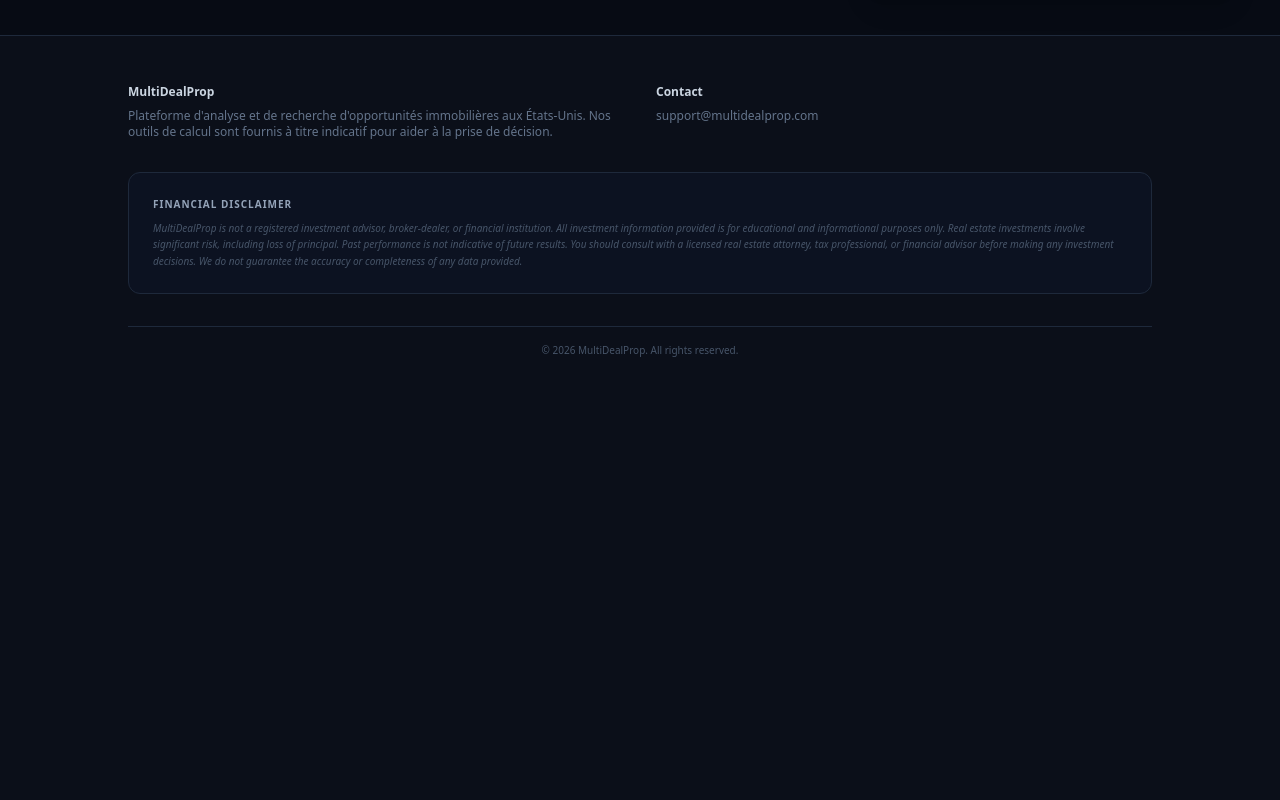
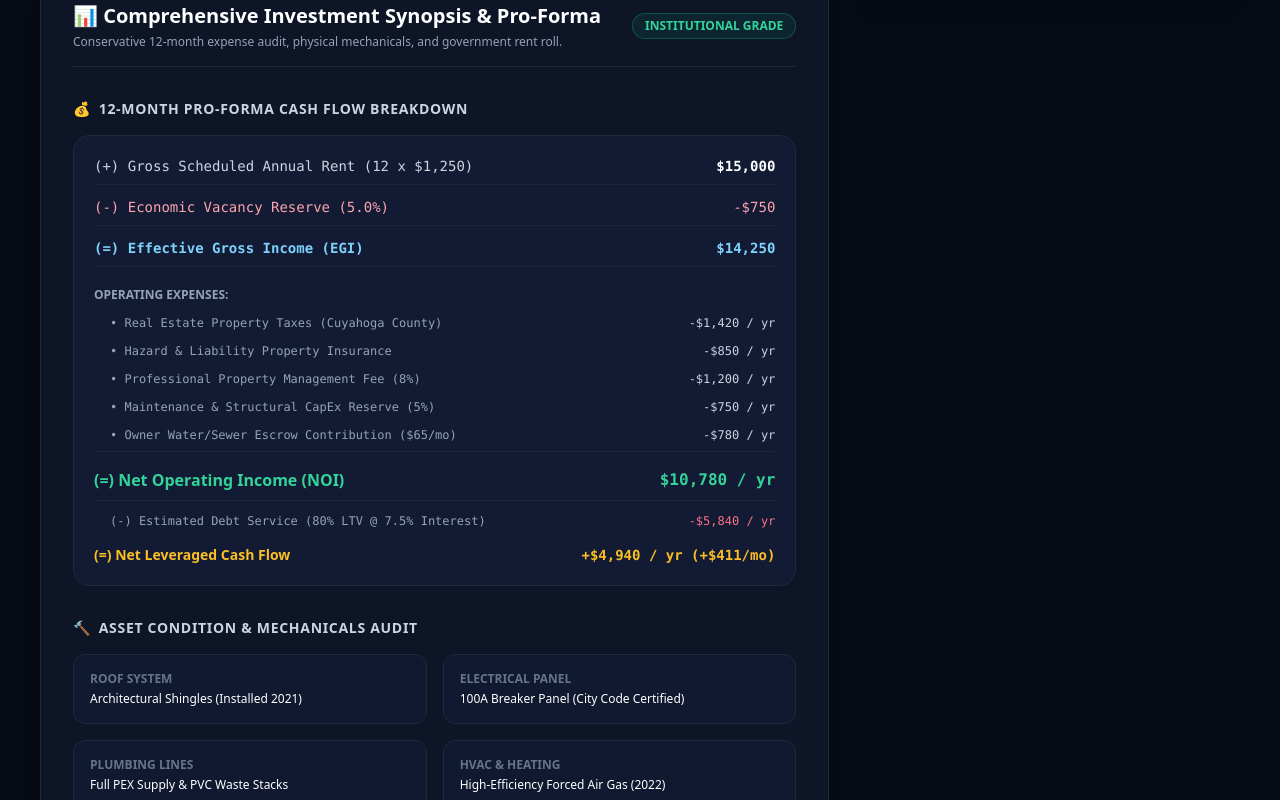
Before and after one commit to MultiDeal/multidealprop, a Next.js app: page /deals/1 in a window 1280 px wide. Shown: the part 820-1620 px from the top of the page. Before the commit the page ends 1226 px from the top, so only its background shows below. Built offline with nearby package versions, Linux system fonts and the light colour scheme.

Commit message:
Refactor deal details and PDF generation logic

```diff
--- a/src/app/deals/[id]/page.tsx
+++ b/src/app/deals/[id]/page.tsx
@@ -37,6 +37,7 @@ export default function DealDetailsPage() {
     capRate: '12.04%',
     cashOnCash: '18.60%',
     monthlyRent: '$1,250',
+    grossAnnualRent: '$15,000',
     grossYield: '16.76%',
     noi: '$10,780',
     image: 'https://images.unsplash.com/photo-1570129477492-45c003edd2be?auto=format&fit=crop&w=1200&q=80',
@@ -44,32 +45,43 @@ export default function DealDetailsPage() {
       name: 'Apex Wholesale Capital LLC',
       phone: '+1 (216) 485-9921',
       email: 'acquisitions@apexwholesaledesk.com',
-      assignmentFee: '$5,000 included in price',
-      titleCompany: 'First Choice Title & Escrow ($2,500 EMD)',
+      assignmentFee: '$5,000 (included in purchase price)',
+      titleCompany: 'First Choice Title & Escrow (EMD: $2,500)',
     },
     proforma: {
-      gross: '$15,000',
-      vacancy: '-$750 (5%)',
-      egi: '$14,250',
-      taxes: '-$1,420',
-      insurance: '-$850',
-      mgmt: '-$1,200 (8%)',
-      capex: '-$750 (5%)',
-      water: '-$780',
-      noi: '$10,780 / yr',
-      netCash: '+$4,940 / yr (+$411/mo)',
+      grossIncome: 15000,
+      vacancy: 750,
+      effectiveGrossIncome: 14250,
+      taxes: 1420,
+      insurance: 850,
+      management: 1200,
+      maintenance: 750,
+      waterSewer: 780,
+      noi: 10780,
+      debtService: 5840,
+      netCashFlow: 4940,
     },
+    specs: {
+      yearBuilt: 1952,
+      rehabYear: 2024,
+      sqft: '1,340 sqft',
+      lotSize: '4,800 sqft',
+      roof: 'Architectural Shingles (Installed 2021)',
+      electrical: '100A Breaker Panel (City Code Certified)',
+      plumbing: 'Full PEX Supply & PVC Waste Stacks',
+      hvac: 'High-Efficiency Forced Air Gas (2022)',
+      waterHeater: '40-Gallon Gas (Late 2023)',
+      tenantTenure: '2.5+ Years (Cuyahoga County PHA Voucher - Zero Default)',
+    }
   };
 
-  // GÉNÉRATEUR DE VRAI FICHIER PDF GRAPHIQUE
+  // GÉNÉRATEUR DE FICHIER PDF GRAPHIQUE PROFESSIONNEL
   const handleDownloadPdf = async () => {
     try {
       setDownloading(true);
+      const { jsPDF } = (window as any).jspdf || {};
 
-      // Vérifier que jsPDF est chargé
-      const { jsPDF } = (window as any).jspdf || {};
       if (!jsPDF) {
-        // Fallback rapide si le script externe met du temps
         window.open(`/deals/${dealId}/print`, '_blank');
         return;
       }
@@ -80,23 +92,23 @@ export default function DealDetailsPage() {
         format: 'a4',
       });
 
-      // 1. Fond d'écran sombre exécutif (#070B14)
+      // Fond sombre (#070B14)
       doc.setFillColor(7, 11, 20);
       doc.rect(0, 0, 210, 297, 'F');
 
-      // 2. Header Brand
+      // Header
       doc.setFont('helvetica', 'bold');
       doc.setFontSize(16);
       doc.setTextColor(255, 255, 255);
       doc.text('Multi', 12, 16);
-      doc.setTextColor(16, 185, 129); // Emerald
+      doc.setTextColor(16, 185, 129);
       doc.text('Deal', 25, 16);
       doc.setTextColor(255, 255, 255);
       doc.text('Prop', 38, 16);
 
       doc.setFontSize(8);
       doc.setFont('helvetica', 'normal');
-      doc.setTextColor(56, 189, 248); // Sky blue
+      doc.setTextColor(56, 189, 248);
       doc.text('| Real Estate Intelligence Desk', 52, 16);
 
       // Badge VIP
@@ -107,11 +119,10 @@ export default function DealDetailsPage() {
       doc.setTextColor(7, 11, 20);
       doc.text('✓ VIP AUDIT CERTIFIED', 151, 15.5);
 
-      // Ligne séparatrice
       doc.setDrawColor(30, 41, 59);
       doc.line(12, 22, 198, 22);
 
-      // 3. Hero Card (Boîte Titre & Prix)
+      // Hero Card
       doc.setFillColor(13, 21, 39);
       doc.setDrawColor(30, 41, 59);
       doc.roundedRect(12, 26, 186, 26, 3, 3, 'FD');
@@ -130,7 +141,6 @@ export default function DealDetailsPage() {
       doc.setTextColor(203, 213, 225);
       doc.text(`Exact Address: ${deal.streetAddress}, ${deal.cityStateZip}`, 16, 46);
 
-      // Box Prix à droite
       doc.setFontSize(7);
       doc.setFont('helvetica', 'bold');
       doc.setTextColor(148, 163, 184);
@@ -145,7 +155,7 @@ export default function DealDetailsPage() {
       doc.setTextColor(148, 163, 184);
       doc.text(`Est. ARV: $115,000`, 145, 46);
 
-      // 4. 4 KPI Metric Cards
+      // KPIs
       const kpis = [
         { lbl: 'CAP RATE', val: '12.04%', color: [16, 185, 129] },
         { lbl: 'CASH-ON-CASH', val: '18.60%', color: [245, 158, 11] },
@@ -168,7 +178,7 @@ export default function DealDetailsPage() {
         doc.text(kpi.val, x + 4, 68);
       });
 
-      // 5. Colonne Gauche: 12-Month Pro-Forma P&L
+      // P&L Statement (Gauche)
       doc.setFillColor(13, 21, 39);
       doc.roundedRect(12, 76, 90, 118, 3, 3, 'FD');
 
@@ -180,16 +190,16 @@ export default function DealDetailsPage() {
       doc.line(16, 85, 98, 85);
 
       const pnlRows = [
-        ['Gross Rent ($1,250 x 12)', deal.proforma.gross, [255, 255, 255]],
-        ['(-) Vacancy Loss (5%)', deal.proforma.vacancy, [248, 113, 113]],
-        ['(=) Effective Gross Income', deal.proforma.egi, [56, 189, 248]],
-        ['• Property Taxes', deal.proforma.taxes, [203, 213, 225]],
-        ['• Insurance (Hazard)', deal.proforma.insurance, [203, 213, 225]],
-        ['• Management Fee (8%)', deal.proforma.mgmt, [203, 213, 225]],
-        ['• CapEx / Maintenance', deal.proforma.capex, [203, 213, 225]],
-        ['• Owner Water Escrow', deal.proforma.water, [203, 213, 225]],
-        ['(=) NET OPERATING INCOME', deal.proforma.noi, [16, 185, 129]],
-        ['Leveraged Cashflow (80% LTV)', deal.proforma.netCash, [245, 158, 11]],
+        ['Gross Rent ($1,250 x 12)', '$15,000', [255, 255, 255]],
+        ['(-) Vacancy Loss (5%)', '-$750', [248, 113, 113]],
+        ['(=) Effective Gross Income', '$14,250', [56, 189, 248]],
+        ['• Property Taxes', '-$1,420', [203, 213, 225]],
+        ['• Insurance (Hazard)', '-$850', [203, 213, 225]],
+        ['• Management Fee (8%)', '-$1,200', [203, 213, 225]],
+        ['• CapEx / Maintenance', '-$750', [203, 213, 225]],
+        ['• Owner Water Escrow', '-$780', [203, 213, 225]],
+        ['(=) NET OPERATING INCOME', '$10,780 / yr', [16, 185, 129]],
+        ['Leveraged Cashflow (80% LTV)', '+$4,940 / yr', [245, 158, 11]],
       ];
 
       let yPnl = 92;
@@ -206,7 +216,6 @@ export default function DealDetailsPage() {
         yPnl += 7.5;
       });
 
-      // Encadré Section 8 en bas de P&L
       doc.setFillColor(11, 25, 46);
       doc.roundedRect(16, 168, 82, 20, 2, 2, 'F');
       doc.setFontSize(6.5);
@@ -218,7 +227,7 @@ export default function DealDetailsPage() {
       doc.text('100% of $1,250/mo direct deposited by Cuyahoga PHA.', 19, 178);
       doc.text('Tenant tenure: 2.5 yrs with 0 default history.', 19, 183);
 
-      // 6. Colonne Droite: Physical Specs & Wholesaler Desk
+      // Specs & Wholesaler (Droite)
       doc.setFillColor(13, 21, 39);
       doc.roundedRect(108, 76, 90, 118, 3, 3, 'FD');
 
@@ -251,7 +260,6 @@ export default function DealDetailsPage() {
         ySpec += 7.5;
       });
 
-      // Wholesaler Desk Box
       doc.setFillColor(16, 185, 129, 0.1);
       doc.setDrawColor(16, 185, 129);
       doc.roundedRect(112, 146, 82, 42, 2, 2, 'FD');
@@ -272,25 +280,15 @@ export default function DealDetailsPage() {
       doc.text('Fee: $5,000 (Included in $89,500)', 116, 176);
       doc.text('Title: First Choice Title ($2,500 EMD)', 116, 182);
 
-      // 7. Footer Disclaimer
+      // Disclaimer
       doc.setFontSize(6);
       doc.setFont('helvetica', 'normal');
       doc.setTextColor(100, 116, 139);
-      doc.text(
-        'CONFIDENTIALITY NOTICE: Proprietary underwriting compiled exclusively for MultiDealProp active members.',
-        12,
-        202
-      );
-      doc.text(
-        'All Cap Rates, cashflows, and estimates must be independently verified during the 5-day inspection period.',
-        12,
-        206
-      );
+      doc.text('CONFIDENTIALITY NOTICE: Proprietary underwriting compiled exclusively for MultiDealProp active members.', 12, 202);
+      doc.text('All Cap Rates, cashflows, and estimates must be independently verified during the 5-day inspection period.', 12, 206);
 
-      // Téléchargement direct du fichier .PDF
       doc.save(`MultiDealProp_Underwriting_${dealId}.pdf`);
     } catch (err: any) {
-      // Si une erreur survient, ouvre la page d'impression PDF
       window.open(`/deals/${dealId}/print`, '_blank');
     } finally {
       setDownloading(false);
@@ -301,7 +299,7 @@ export default function DealDetailsPage() {
     <div className="min-h-screen bg-[#070b14] text-white p-6 sm:p-10">
       <div className="max-w-7xl mx-auto space-y-8">
 
-        {/* Navigation & Header */}
+        {/* Navigation & Status Header */}
         <div className="flex items-center justify-between">
           <Link
             href="/deals"
@@ -363,11 +361,13 @@ export default function DealDetailsPage() {
           </div>
         </div>
 
-        {/* Grid Content */}
+        {/* Main Grid */}
         <div className="grid grid-cols-1 lg:grid-cols-3 gap-8">
 
-          {/* Main Visuals & Underwriting */}
+          {/* Left Column: Visuals & Complete Institutional Synopsis */}
           <div className="lg:col-span-2 space-y-6">
+
+            {/* Hero Image */}
             <div className="relative w-full h-80 sm:h-96 rounded-3xl overflow-hidden border border-slate-800 shadow-2xl">
               <img
                 src={deal.image}
@@ -376,6 +376,7 @@ export default function DealDetailsPage() {
               />
             </div>
 
+            {/* Quick KPI Bar */}
             <div className="grid grid-cols-2 sm:grid-cols-4 gap-4 bg-[#0d1527] border border-slate-800 rounded-2xl p-5 text-center">
               <div>
                 <p className="text-[11px] text-slate-400 uppercase font-semibold mb-1">Cap Rate</p>
@@ -394,6 +395,126 @@ export default function DealDetailsPage() {
                 <p className="text-2xl font-black text-white">{deal.noi}</p>
               </div>
             </div>
+
+            {/* LA SECTION INVESTMENT SYNOPSIS COMPLÈTE & DÉTAILLÉE */}
+            <div className="bg-[#0d1527] border border-slate-800 rounded-3xl p-6 sm:p-8 space-y-8 shadow-xl">
+
+              <div className="flex items-center justify-between border-b border-slate-800 pb-4">
+                <div>
+                  <h2 className="text-xl font-extrabold text-white flex items-center gap-2">
+                    📊 Comprehensive Investment Synopsis & Pro-Forma
+                  </h2>
+                  <p className="text-xs text-slate-400 mt-1">
+                    Conservative 12-month expense audit, physical mechanicals, and government rent roll.
+                  </p>
+                </div>
+                <span className="text-xs font-bold bg-emerald-500/10 text-emerald-400 border border-emerald-500/30 px-3 py-1 rounded-full uppercase">
+                  Institutional Grade
+                </span>
+              </div>
+
+              {/* 1. Pro-Forma Statement */}
+              <div className="space-y-4">
+                <h3 className="text-sm font-bold uppercase tracking-wider text-slate-300 flex items-center gap-2">
+                  <span>💰</span> 12-Month Pro-Forma Cash Flow Breakdown
+                </h3>
+
+                <div className="bg-[#131d36]/80 rounded-2xl p-5 border border-slate-800 space-y-3 font-mono text-sm">
+                  <div className="flex justify-between text-slate-300 pb-2 border-b border-slate-800/80">
+                    <span>(+) Gross Scheduled Annual Rent (12 x $1,250)</span>
+                    <span className="font-bold text-white">${deal.proforma.grossIncome.toLocaleString()}</span>
+                  </div>
+                  <div className="flex justify-between text-rose-300 pb-2 border-b border-slate-800/80">
+                    <span>(-) Economic Vacancy Reserve (5.0%)</span>
+                    <span>-${deal.proforma.vacancy.toLocaleString()}</span>
+                  </div>
+                  <div className="flex justify-between text-sky-300 font-bold pb-2 border-b border-slate-800/80">
+                    <span>(=) Effective Gross Income (EGI)</span>
+                    <span>${deal.proforma.effectiveGrossIncome.toLocaleString()}</span>
+                  </div>
+
+                  <div className="text-xs text-slate-400 font-sans uppercase font-bold pt-2">Operating Expenses:</div>
+                  <div className="flex justify-between text-slate-400 text-xs pl-4">
+                    <span>• Real Estate Property Taxes (Cuyahoga County)</span>
+                    <span className="text-slate-300">-${deal.proforma.taxes.toLocaleString()} / yr</span>
+                  </div>
+                  <div className="flex justify-between text-slate-400 text-xs pl-4">
+                    <span>• Hazard & Liability Property Insurance</span>
+                    <span className="text-slate-300">-${deal.proforma.insurance.toLocaleString()} / yr</span>
+                  </div>
+                  <div className="flex justify-between text-slate-400 text-xs pl-4">
+                    <span>• Professional Property Management Fee (8%)</span>
+                    <span className="text-slate-300">-${deal.proforma.management.toLocaleString()} / yr</span>
+                  </div>
+                  <div className="flex justify-between text-slate-400 text-xs pl-4">
+                    <span>• Maintenance & Structural CapEx Reserve (5%)</span>
+                    <span className="text-slate-300">-${deal.proforma.maintenance.toLocaleString()} / yr</span>
+                  </div>
+                  <div className="flex justify-between text-slate-400 text-xs pl-4 pb-2 border-b border-slate-800/80">
+                    <span>• Owner Water/Sewer Escrow Contribution ($65/mo)</span>
+                    <span className="text-slate-300">-${deal.proforma.waterSewer.toLocaleString()} / yr</span>
+                  </div>
+
+                  <div className="flex justify-between text-emerald-400 font-bold text-base pt-1 pb-2 border-b border-slate-800">
+                    <span className="font-sans">(=) Net Operating Income (NOI)</span>
+                    <span>${deal.proforma.noi.toLocaleString()} / yr</span>
+                  </div>
+
+                  <div className="flex justify-between text-slate-400 text-xs pl-4">
+                    <span>(-) Estimated Debt Service (80% LTV @ 7.5% Interest)</span>
+                    <span className="text-rose-400">-${deal.proforma.debtService.toLocaleString()} / yr</span>
+                  </div>
+                  <div className="flex justify-between text-amber-400 font-bold text-sm pt-1">
+                    <span className="font-sans">(=) Net Leveraged Cash Flow</span>
+                    <span>+${deal.proforma.netCashFlow.toLocaleString()} / yr (+$411/mo)</span>
+                  </div>
+                </div>
+              </div>
+
+              {/* 2. Asset Condition Grid */}
+              <div className="space-y-4">
+                <h3 className="text-sm font-bold uppercase tracking-wider text-slate-300 flex items-center gap-2">
+                  <span>🔨</span> Asset Condition & Mechanicals Audit
+                </h3>
+
+                <div className="grid grid-cols-1 sm:grid-cols-2 gap-4 text-xs">
+                  <div className="bg-[#131d36]/60 border border-slate-800 p-4 rounded-xl space-y-1">
+                    <span className="text-slate-500 font-bold uppercase">Roof System</span>
+                    <p className="text-white font-medium">{deal.specs.roof}</p>
+                  </div>
+                  <div className="bg-[#131d36]/60 border border-slate-800 p-4 rounded-xl space-y-1">
+                    <span className="text-slate-500 font-bold uppercase">Electrical Panel</span>
+                    <p className="text-white font-medium">{deal.specs.electrical}</p>
+                  </div>
+                  <div className="bg-[#131d36]/60 border border-slate-800 p-4 rounded-xl space-y-1">
+                    <span className="text-slate-500 font-bold uppercase">Plumbing Lines</span>
+                    <p className="text-white font-medium">{deal.specs.plumbing}</p>
+                  </div>
+                  <div className="bg-[#131d36]/60 border border-slate-800 p-4 rounded-xl space-y-1">
+                    <span className="text-slate-500 font-bold uppercase">HVAC & Heating</span>
+                    <p className="text-white font-medium">{deal.specs.hvac}</p>
+                  </div>
+                </div>
+              </div>
+
+              {/* 3. Section 8 Tenant Guarantee */}
+              <div className="space-y-4">
+                <h3 className="text-sm font-bold uppercase tracking-wider text-slate-300 flex items-center gap-2">
+                  <span>🏛️</span> Tenant Profile & Government Subsidy Status
+                </h3>
+
+                <div className="bg-emerald-950/20 border border-emerald-500/20 rounded-2xl p-5 text-xs text-slate-300 space-y-2">
+                  <p className="leading-relaxed">
+                    <strong className="text-white">Subsidy Direct Deposit:</strong> 100% of the $1,250 monthly rent is deposited directly by the <strong>Cuyahoga County Public Housing Authority (PHA)</strong> on the 1st of each month.
+                  </p>
+                  <p className="leading-relaxed">
+                    <strong className="text-white">Tenant Longevity:</strong> Current tenant has resided in the property for <strong>{deal.specs.tenantTenure}</strong>.
+                  </p>
+                </div>
+              </div>
+
+            </div>
+
           </div>
 
           {/* Right Action Sidebars */}
```
